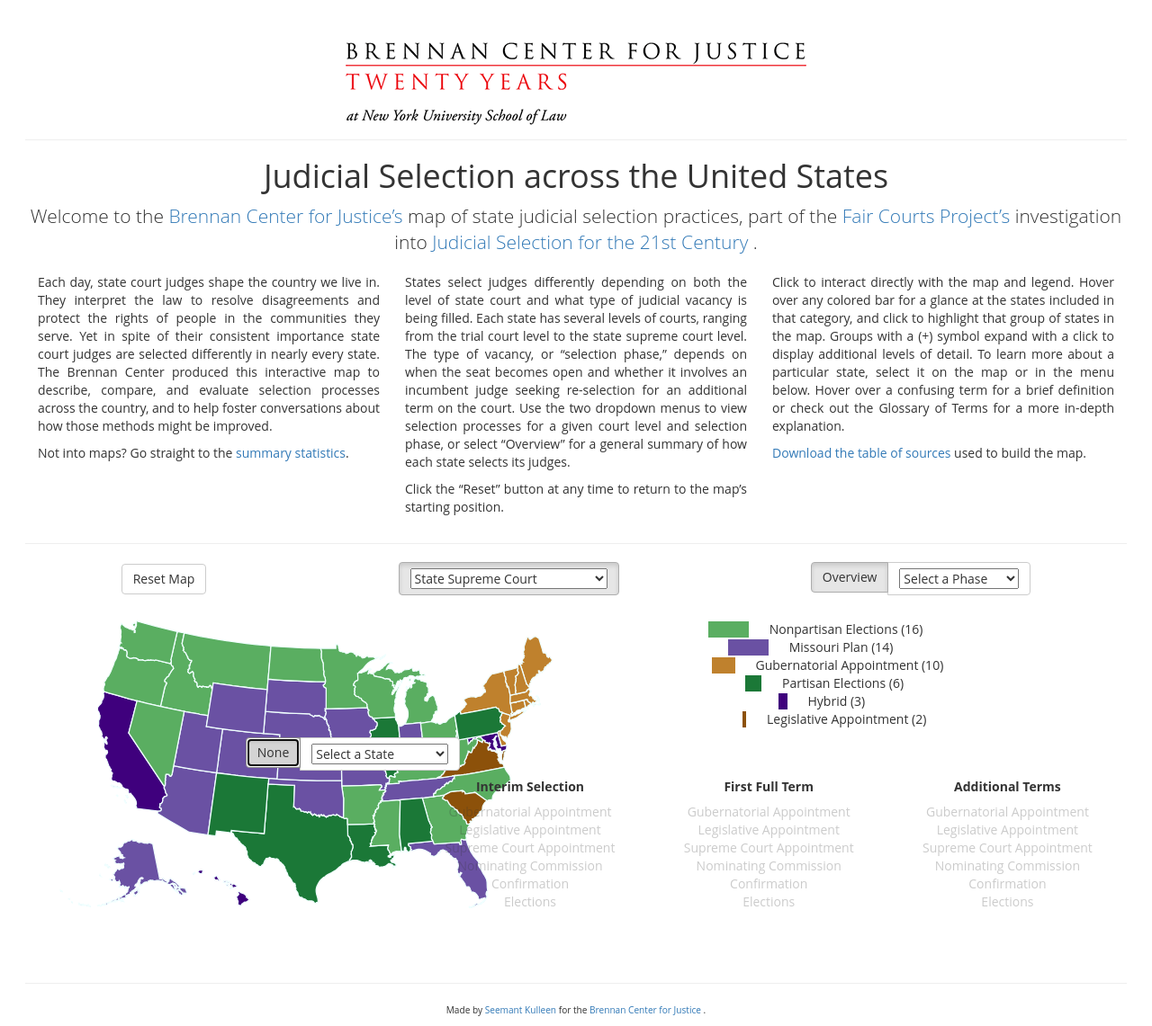
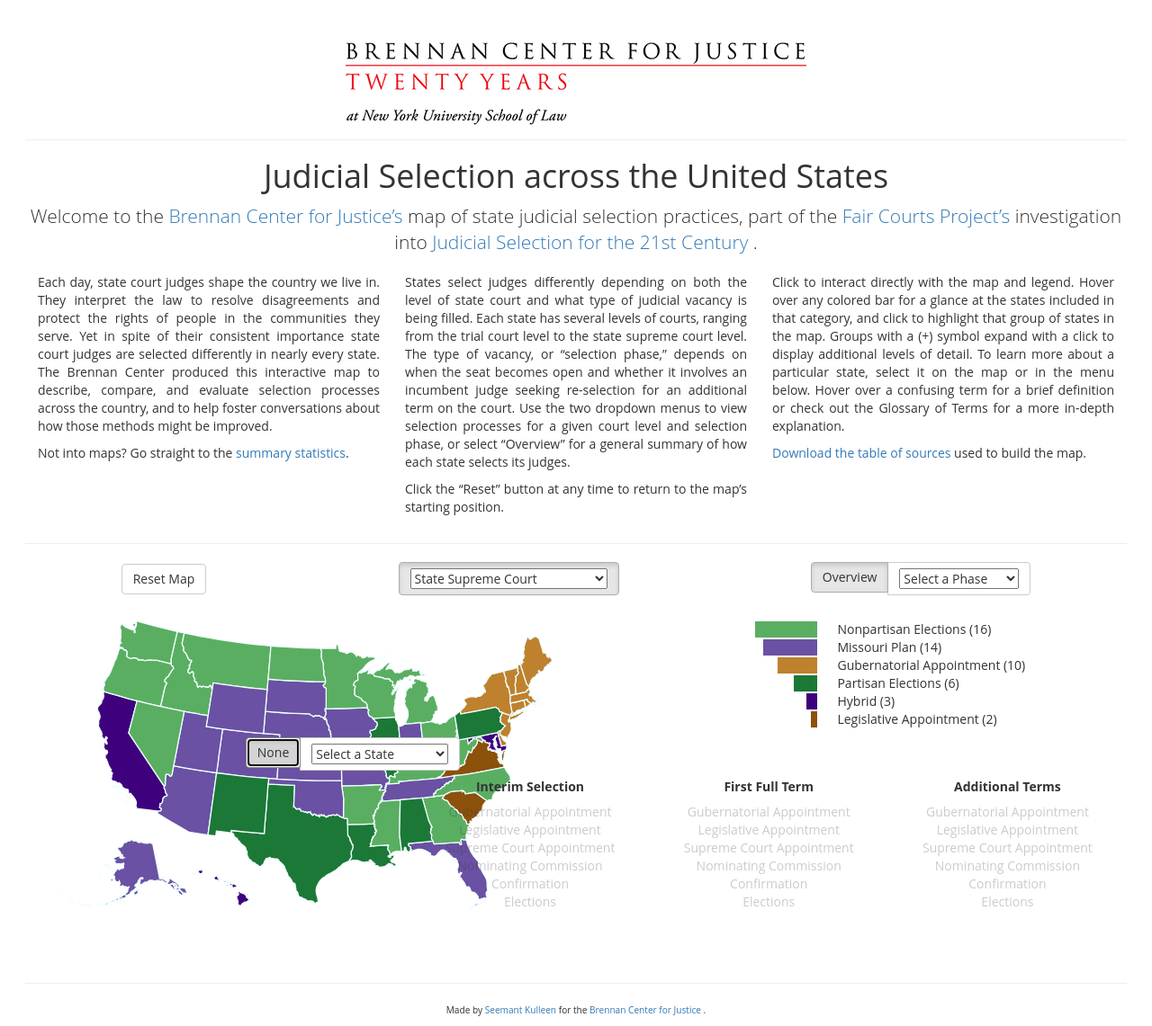
Before and after one commit to BrennanCenter/brennancenter.github.io, a Jekyll site: the page built from index.md, in a window 1280 px wide. Shown: the whole page at 90% size. Built offline with Jekyll 4.4.1, drawn with Linux system fonts in a browser that asks for light colours; nearby versions of some CDN libraries.

Commit message:
Revert to previous version

```diff
--- a/_sass/_layout.scss
+++ b/_sass/_layout.scss
@@ -1,31 +1,7 @@
 /*
  * Flexbox
  */
- body {
-    margin-left: 2em;
-    margin-right: 2em;
- }
-.flex-container {
-    display: -webkit-box;
-    display: flex;
-    -webkit-box-orient: horizontal;
-    -webkit-box-direction: normal;
-            flex-direction: row;
-    flex-wrap: wrap;
-    -webkit-box-pack: center;
-            justify-content: center;
-    align-content: space-around;
-    -webkit-box-align: baseline;
-            align-items: baseline;
-}
 
-.intro-column {
-    -webkit-box-flex: 1;
-            flex: 1 1 0%;
-    text-align: justify;
-    margin-left: 1em;
-    margin-right: 1em;
-}
 
 .viz--half {
     -webkit-box-flex: 0;
@@ -58,9 +34,6 @@
     -webkit-box-ordinal-group: 2;
             order: 1;
 }
-#corpus > * {
-	max-width: 100%;
-}
 #compass {
     -webkit-box-pack: start;
             justify-content: flex-start;
@@ -70,8 +43,8 @@
 }
 
 #oculus {
-    -webkit-box-ordinal-group: 6;
-            order: 5;
+  -webkit-box-ordinal-group: 6;
+          order: 5;
     -webkit-box-align: stretch;
             align-items: stretch;
 }
@@ -85,7 +58,9 @@
 }
 #locus .phase {
     -webkit-box-flex: 1;
-            flex: 1 1 0%;
+            flex: 1;
+    -webkit-box-flex: 1;
+            flex-grow: 1;
     text-align: center;
 }
 #locus h5 {
@@ -106,12 +81,6 @@
     padding: 2em;
 }
 @media screen and (max-width: 767px) {
-    .flex-container,
-    #intro {
-        -webkit-box-orient: vertical;
-        -webkit-box-direction: normal;
-                flex-direction: column;
-    }
     .viz--half {
         -webkit-box-flex: 1;
                 flex: 1 0 100%;
@@ -170,18 +139,12 @@
         fill 0.5s ease,
         stroke 0.5s ease,
         stroke-width 0.5s ease;
-    stroke: azure;
-    stroke-width: 2px;
 }
-.clicked > path {
-    stroke: black;
-}
-#abacus .soften {
+.state-icon {
     opacity: 0.2;
 }
-.soften > path {
-  fill: azure;
-  stroke: darkgray;
+.soften {
+    opacity: 0.2;
 }
 .soften .overlay {
   opacity: 0;
@@ -198,7 +161,7 @@
 }
 .legend-row {
     -webkit-box-flex: 1;
-            flex: 1 1 0%;
+            flex: 1;
     display: -webkit-box;
     display: flex;
     -webkit-box-orient: vertical;
@@ -215,7 +178,7 @@
 }
 .legend-item {
     -webkit-box-flex: 1;
-            flex: 1 1 0%;
+            flex: 1;
     display: -webkit-box;
     display: flex;
     -webkit-box-orient: horizontal;
@@ -231,11 +194,10 @@
 }
 .legend-bar-container {
     -webkit-box-flex: 1;
-            flex: 1 1 0%;
+            flex: 1;
     -webkit-box-flex: 1;
             flex-grow: 1;
     flex-shrink: 1.5;
-	flex-basis: auto;
     -webkit-box-ordinal-group: 2;
             order: 1;
     display: -webkit-inline-box;
@@ -248,15 +210,14 @@
 }
 .legend-label-container {
     -webkit-box-flex: 1;
-            flex: 1 1 0%;
+            flex: 1;
     -webkit-box-flex: 1.5;
             flex-grow: 1.5;
     -webkit-box-ordinal-group: 3;
             order: 2;
     flex-wrap: nowrap;
     overflow: visible;
-    flex-shrink: 0;
-	flex-basis: auto;
+            flex-shrink: 0;
 }
 .legend-bar {
     border: 1px solid white;
@@ -267,7 +228,7 @@
 }
 .kids {
     -webkit-box-flex: 0;
-            flex: 0 1 auto;
+            flex: 0;
     padding: 0;
 }
 .legend-label--text {
```
